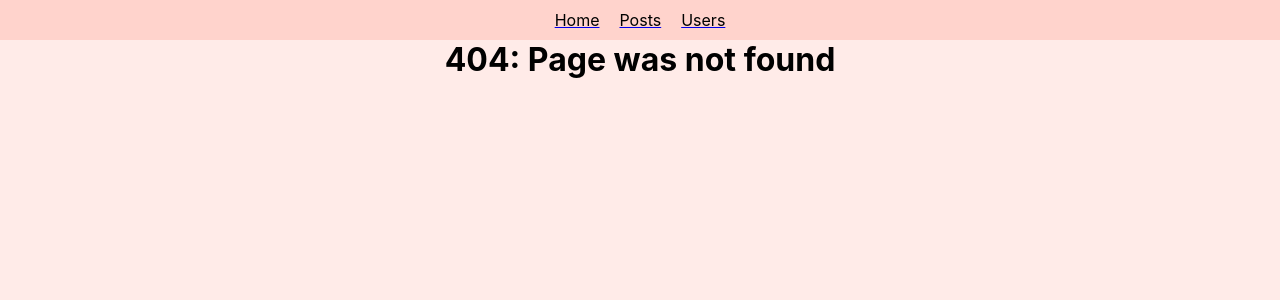
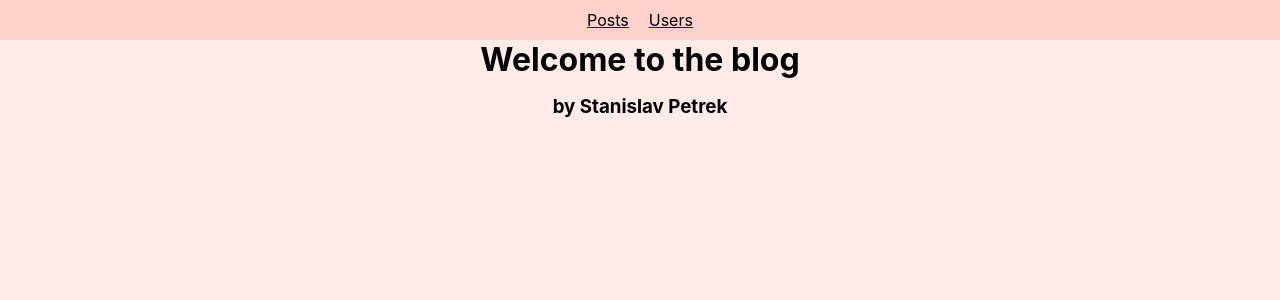
Before and after one commit to xpetrek/blogster, a React (Create React App) app: page /home in a window 1280 px wide. Before the commit this address had no page. Shown: the top 300 px of the page. Built offline with nearby package versions, Linux system fonts and the light colour scheme.

Commit message:
Removed home page as it has nothing on it.

```diff
--- a/src/App.tsx
+++ b/src/App.tsx
@@ -17,7 +17,8 @@ const App = () => {
       <BrowserRouter>
         <Layout>
           <Routes>
-            <Route path="/" element={<Home />} />
+            <Route path="/" element={<Posts />} />
+            <Route path="/home" element={<Home />} />
             <Route path="/posts" element={<Posts />} />
             <Route path="/posts/:id" element={<Post />} />
             <Route path="/users" element={<Users />} />
--- a/src/components/Layout.tsx
+++ b/src/components/Layout.tsx
@@ -45,9 +45,6 @@ export const Layout: React.FC<Props> = ({ children }) => {
   return (
     <StyledBodyContainer>
       <StyledNavbar>
-        <Link to="/">
-          <StyledNavbarButton>Home</StyledNavbarButton>
-        </Link>
         <Link to="/posts?page=1&postsPerPage=10">
           <StyledNavbarButton>Posts</StyledNavbarButton>
         </Link>
--- a/src/pages/Home.tsx
+++ b/src/pages/Home.tsx
@@ -7,17 +7,8 @@ import {
 export const Home = () => {
   return (
     <div>
-      <StyledHeadingH1>Welcome to the blog post page</StyledHeadingH1>
-      <StyledHeadingH2>
-        Browse the page "Posts" to see blog posts
-      </StyledHeadingH2>
-      <StyledHeadingH2>
-        Browse the page "Users" to see contributors profiles
-      </StyledHeadingH2>
-      <StyledHeadingH2>
-        Check the selected posts and its comments. Click on author "by ****" to
-        redirect to user profile.
-      </StyledHeadingH2>
+      <StyledHeadingH1>Welcome to the blog</StyledHeadingH1>
+
       <StyledHeadingH3>by Stanislav Petrek</StyledHeadingH3>
     </div>
   );
```
